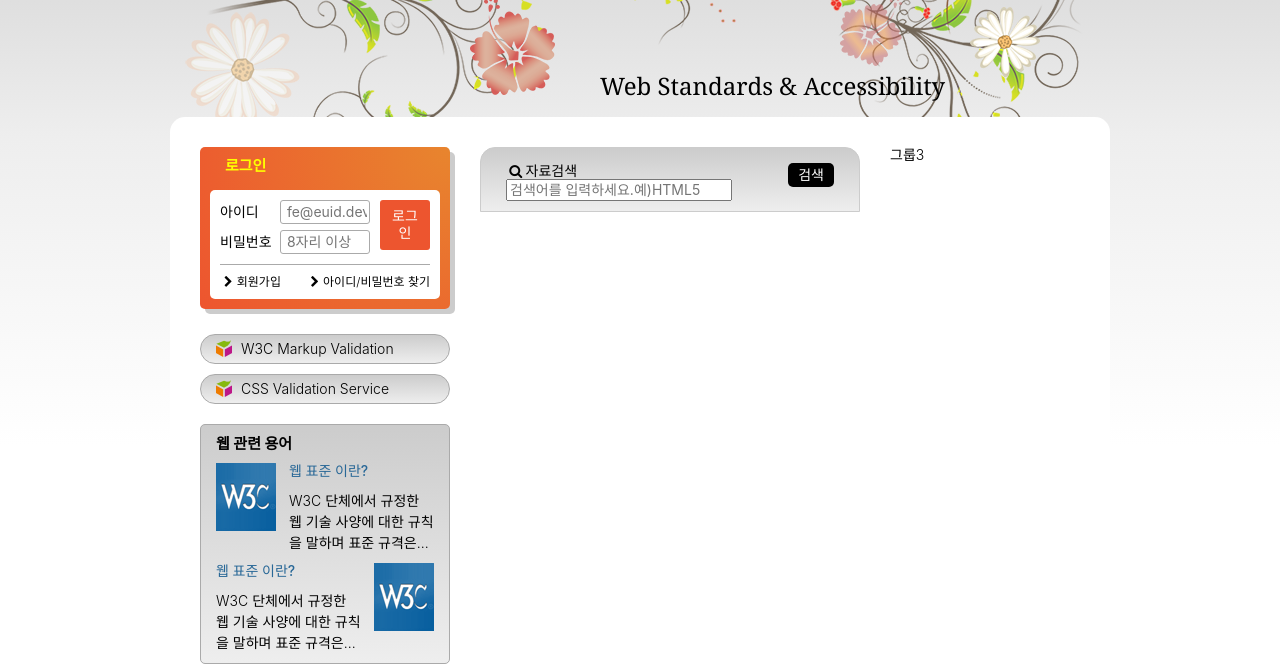
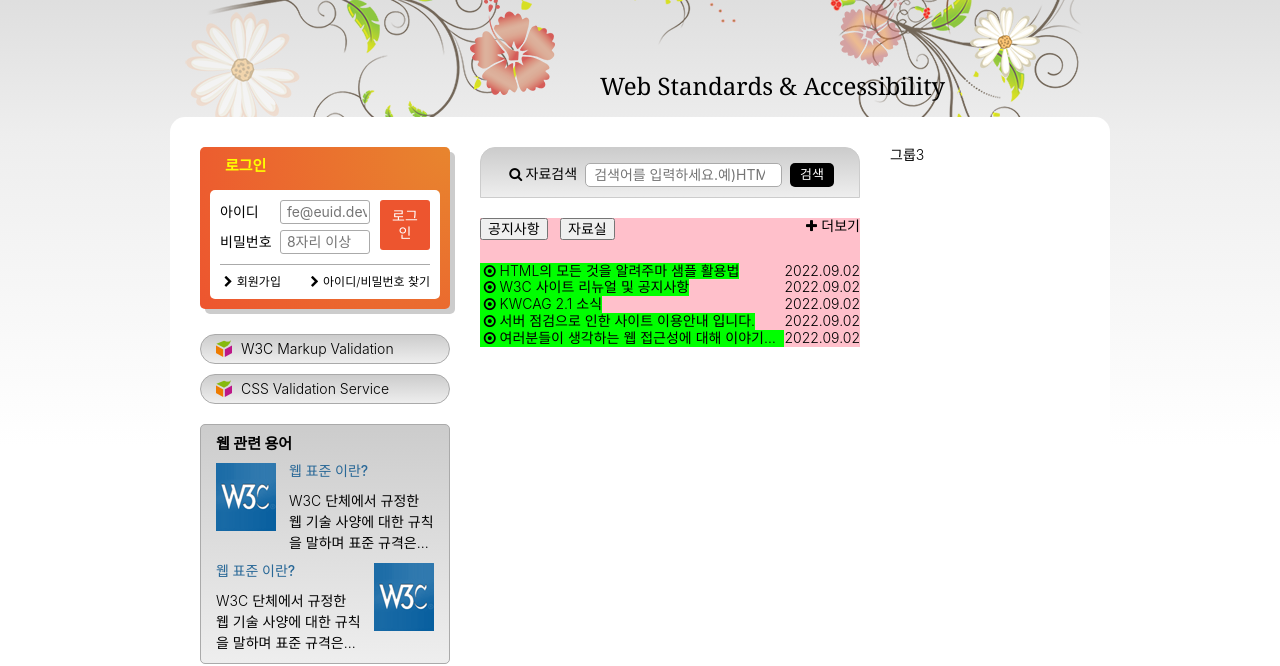
Before and after one commit to ehwaman/webcafe, a plain HTML site: page index.html in a window 1280 px wide. Shown: the part 169-835 px from the top of the page. Drawn offline with nearby package versions, Linux system fonts and the light colour scheme; a web font is replaced by a local one.

Commit message:
공지사항 및 자료실 완성

```diff
--- a/index.html
+++ b/index.html
@@ -230,6 +230,64 @@
 
         </fieldset>
       </form>
+      <div class="board">
+        <section class="notice board-section is-select">
+          <h2 class="sr-only notice-title" id="noticeTitle">공지사항</h2>
+          <button type="button" class="board-tab notice-tab">공지사항</button>
+          <ul class="notice-list board-panel">
+            <li>
+              <a class="icon-dot-circled" href="/">HTML의 모든 것을 알려주마 샘플 활용법</a>
+              <time datetime="2022-09-02T13:53:45">2022.09.02</time>
+            </li>
+            <li>
+              <a class="icon-dot-circled" href="/">W3C 사이트 리뉴얼 및 공지사항</a>
+              <time datetime="2022-09-02T13:53:45">2022.09.02</time>
+            </li>
+            <li>
+              <a class="icon-dot-circled" href="/">KWCAG 2.1 소식</a>
+              <time datetime="2022-09-02T13:53:45">2022.09.02</time>
+            </li>
+            <li>
+              <a class="icon-dot-circled" href="/">서버 점검으로 인한 사이트 이용안내 입니다.</a>
+              <time datetime="2022-09-02T13:53:45">2022.09.02</time>
+            </li>
+            <li>
+              <a class="icon-dot-circled" href="/">여러분들이 생각하는 웹 접근성에 대해 이야기를 나누어 봅시다.</a>
+              <time datetime="2022-09-02T13:53:45">2022.09.02</time>
+            </li>
+
+          </ul>
+          <a href="/" class="icon-plus more board-more" title="공지사항" aria-labelledby="noticeTitle">더보기</a>
+        </section>
+        <section class="archive board-section">
+          <h2 class="sr-only archive-title" id="archiveTitle">자료실</h2>
+          <button type="button" class="board-tab archive-tab">자료실</button>
+          <ul class="archive-list board-panel">
+            <li>
+              <a class="icon-dot-circled" href="/">디자인 사이트 링크 모음</a>
+              <time datetime="2022-09-02T13:53:45">2022.09.02</time>
+            </li>
+            <li>
+              <a class="icon-dot-circled" href="/">웹 접근성 관련 자료 모음</a>
+              <time datetime="2022-09-02T13:53:45">2022.09.02</time>
+            </li>
+            <li>
+              <a class="icon-dot-circled" href="/">예제 샘플 응용해보기</a>
+              <time datetime="2022-09-02T13:53:45">2022.09.02</time>
+            </li>
+            <li>
+              <a class="icon-dot-circled" href="/">웹 접근성 향상을위한 국가 표준 기술 가이드라인</a>
+              <time datetime="2022-09-02T13:53:45">2022.09.02</time>
+            </li>
+            <li>
+              <a class="icon-dot-circled" href="/">로얄티 프리 이미지 자료</a>
+              <time datetime="2022-09-02T13:53:45">2022.09.02</time>
+            </li>
+          </ul>
+          <a href="/" class="icon-plus more board-more" title="자료실" aria-labelledby="archiveTitle">더보기</a>
+        </section>
+      </div>
+
     </div>
     <div class="group group3">그룹3</div>
   </main>
--- a/styles/main.css
+++ b/styles/main.css
@@ -541,12 +541,13 @@ fieldset{
   }
 }
 
-/* 검색 폼*/
+/* 검색 폼 */
 .search-form{
   background: #ccc linear-gradient(#ccc, #eee);
   border: 1px solid #ccc;
   border-radius: 15px 15px 0 0;
   padding: 15px 25px 10px;
+  margin-bottom: 20px;
 
   fieldset{
     display: flex;
@@ -554,12 +555,12 @@ fieldset{
     column-gap: 8px;
   }
 
-  .serach-input{
+  .search-input{
     flex-grow: 1;
     display: flex;
     flex-flow: row nowrap;
+    column-gap: 8px;
     align-items: center;
-    column-gap: 8px;
 
     label{
       flex-shrink: 0;
@@ -580,42 +581,69 @@ fieldset{
     border: 0;
     flex-shrink: 0;
     background: #000;
-    color:#fff;
+    color: #fff;
+    font-size: 1.3rem;
     height: 24px;
     padding: 0 10px;
     border-radius: 5px;
   }
+}
 
-  /* fieldset{
-    position: relative;
-    display: flex;
-    flex-flow: column nowrap;
+/* 공지사항 및 자료실 */
+.board{
+  background: yellow;
+  position: relative;
+
+  .notice{
+    background: pink;
   }
 
-  .search-input{
-    background: var(--gray100);
-    display: flex;
-    flex-flow: row nowrap;
-    gap: 10px;
-    padding: 20px;
-    border: 1px solid var(--gray300);
-    border-radius: 20px 20px 0 0;
-
+  .archive{
+    background: skyblue;
   }
 
-  .search-button{
-    background-color: lime;
+  ul, .board-more{
+    display: none;
+  }
+
+  .is-select ul, .is-select .board-more{
+    display: block;
+  }
+
+  button{
+    position: absolute;
+    top: 0;
+  }
+  .notice-tab{
+    left: 0;
+  }
+
+  .archive-tab{
+    left: 80px;
+  }
+
+  ul{
+    padding-top: 45px;
+
+    li{
+      display: flex;
+      flex-flow: row nowrap;
+      justify-content: space-between;
+
+      a{
+        white-space: nowrap;
+        overflow: hidden;
+        text-overflow: ellipsis;
+        background: lime;
+      }
+    }
+  }
+
+  .board-more{
     position: absolute;
     top: 0;
     right: 0;
-    color: var(--white);
-    background-color: var(--black);
-    width: 50px;
-    height: 50px;
-    border: 0 none;
-    border-radius: 3px;
-
-  } */
+  }
 }
 
 /* 슬로건 */
```
